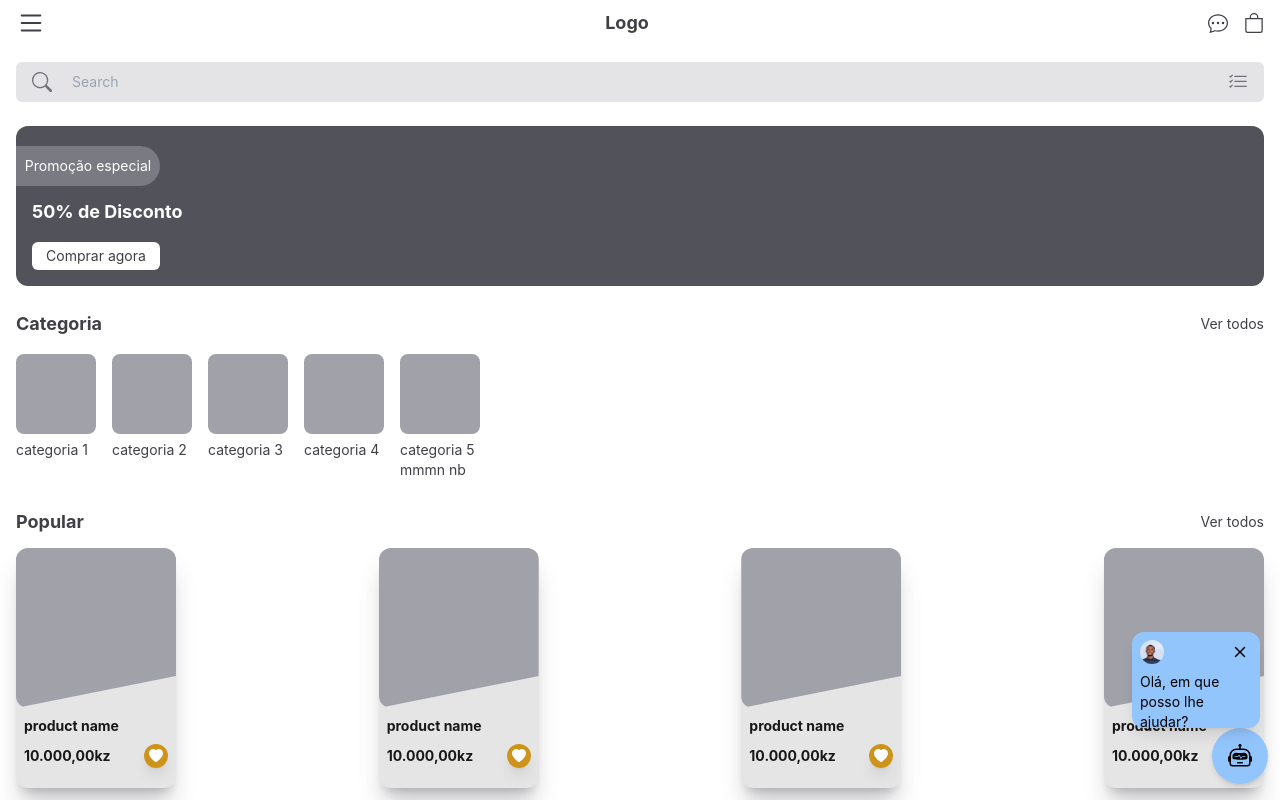
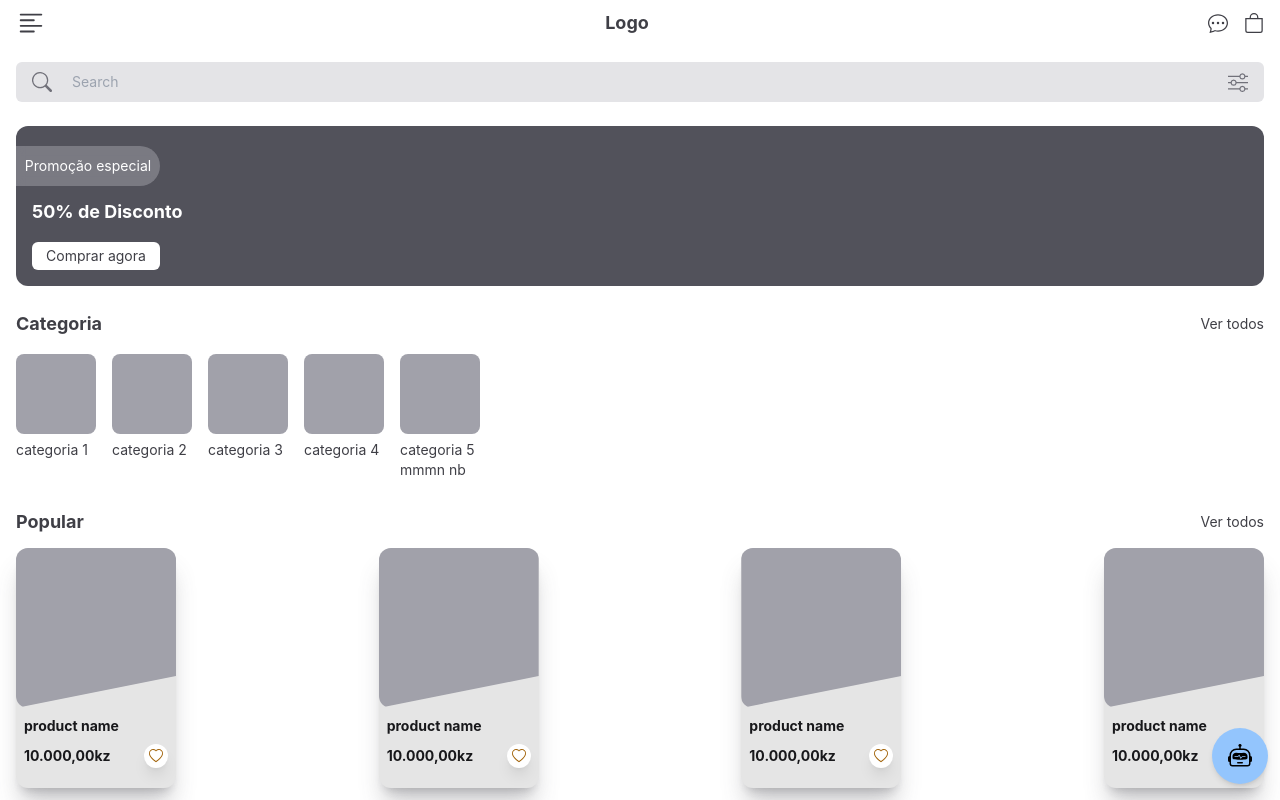
Before and after one commit to Plamedi-Pindi/Little-Ecommerce, a React (Vite) app: page / in a window 1280 px wide. Built offline with nearby package versions, Linux system fonts and the light colour scheme.

Commit message:
Changes: new icons

```diff
--- a/src/components/Cards/ProductCard.jsx
+++ b/src/components/Cards/ProductCard.jsx
@@ -13,9 +13,9 @@ export default function ProductCard({ title, isLoved }) {
   return (
     <div
         onClick={()=> navigate('/produtos/detalhes')}
-        className="w-40 h-60 bg-neutral-200 shrink-0 rounded-xl mb-7 shadow-xl shadow-zinc-600/30"
+        className=" w-[8.5rem] sl:w-40 h-56 sl:h-60 bg-neutral-200 shrink-0 rounded-xl mb-7 shadow-xl shadow-zinc-600/30"
     >
-      <div className="w-full h-40 rounded-xl bg-zinc-400 clipInverse"></div>
+      <div className="w-full h-36 sl:h-40 rounded-xl bg-zinc-400 clipInverse"></div>
 
       <div className="pl-2 pr-2 mt-2">
         <h3 className="text-sm text-zinc-900 font-bold">{title}</h3>
--- a/src/components/Rate/LoveComponent.jsx
+++ b/src/components/Rate/LoveComponent.jsx
@@ -5,11 +5,11 @@ import { BsHeart, BsHeartFill } from "react-icons/bs";
 
 // Main Functtion
 export default function LoveComponent({ size, font }) {
-  const [isLoved, setIsLoved] = useState(true);
+  const [isLoved, setIsLoved] = useState(false);
 
   // Function to Like or unlike a product
   const handleLoveProductClick = (e) => {
-    e.Propagation
+    e.stopPropagation();
     setIsLoved(!isLoved);
   };
   return (
@@ -24,7 +24,7 @@ export default function LoveComponent({ size, font }) {
       ) : (
         <div
           onClick={handleLoveProductClick}
-          className={`shadow-lg  flex items-center justify-center rounded-full ${size}`}
+          className={`shadow-lg bg-white flex items-center justify-center rounded-full ${size}`}
         >
           <BsHeart className={` ${font} text-yellow-700`} />
         </div>
--- a/src/components/ScrollContainer/HorizontalScrollContainer.jsx
+++ b/src/components/ScrollContainer/HorizontalScrollContainer.jsx
@@ -2,7 +2,7 @@
 
 export default function HorizontalScrollContainer({children}) {
   return (
-    <div className="flex overflow-x-scroll space-x-4 pt-1 pb-1">
+    <div className="flex scrollbar-hidden overflow-x-scroll space-x-4 pt-1 pb-1">
         {children}
     </div>
   )
--- a/src/components/searchForm/SearchForm.jsx
+++ b/src/components/searchForm/SearchForm.jsx
@@ -1,5 +1,5 @@
 // Icons
-import { BsSearch, BsListCheck } from "react-icons/bs"
+import { BsSearch, BsSliders } from "react-icons/bs"
 
 export default function SearchForm() {
   return (
@@ -7,7 +7,7 @@ export default function SearchForm() {
         <form className="bg-zinc-200 w-full flex items-center text-zinc-500 pr-4 pl-4 rounded-md h-10">
             <BsSearch className="text-xl mr-4 "/>
             <input type="text" className="bg-transparent p-1 outline-none text-sm grow" placeholder="Search" />
-            <BsListCheck className="ml-2 text-xl"/>
+            <BsSliders className="ml-2 text-xl"/>
         </form>
     </div>
   )
--- a/src/components/virtualAssistent/VirtualAssistent.jsx
+++ b/src/components/virtualAssistent/VirtualAssistent.jsx
@@ -7,13 +7,12 @@ export default function VirtualAssistent({ font, size, position }) {
       <div
         className={`${size} ${position} fixed z-10 bg-blue-300 shadow-md flex items-center justify-center rounded-full`}
       >
-        <div className="absolute w-32 h-24 rounded-xl bg-blue-300 shadow-lg bottom-14 right-2 p-2">
-          <div className="w-full flex justify-between mb-2">
-            <img src="/robot.jpeg" className="w-6 h-6 rounded-full"/>
+        {/* <div className="absolute w-32 h-20 rounded-xl bg-blue-300 shadow-lg bottom-14 right-2 p-2">
+          <div className="w-full flex justify-end mb-">
             <BsX className="text-2xl" />
           </div>
-          <p className="text-sm">Olá, em que posso lhe ajudar?</p>
-        </div>
+          <p className="text-sm ">Olá, em que posso lhe ajudar?</p>
+        </div> */}
 
         <BsRobot className={`${font} robotJump robotRotate`} />
       </div>
--- a/src/index.css
+++ b/src/index.css
@@ -73,3 +73,7 @@
   }
 
 }
+
+.scrollbar-hidden::-webkit-scrollbar{
+  width: 9px;
+}
--- a/src/layouts/components/Header.jsx
+++ b/src/layouts/components/Header.jsx
@@ -1,18 +1,19 @@
 //Icons
-import { BsList, BsChatDots, BsRobot, BsArrowLeft, BsBag } from "react-icons/bs";
+import { BsList, BsChatDots, BsChevronLeft, BsBag, BsTextLeft } from "react-icons/bs";
 
 export default function Header() {
   return (
     <div className="flex justify-between p-2 pl-4 pr-4 mb-4 items-center">
-      <BsList className="text-3xl text-zinc-700" />
+      <BsTextLeft className="text-3xl text-zinc-700" />
 
-      <h2 className="text-lg font-bold text-zinc-700  flex-grow text-center">Logo</h2>
+      <h2 className="text-lg font-bold text-zinc-700  flex-grow text-center">
+        Logo
+      </h2>
 
       <div className="flex">
         <div>
           <BsChatDots className="text-zinc-700 text-xl mr-4" />
         </div>
-
 
         <div>
           <BsBag className="text-zinc-700 text-xl" />
@@ -22,15 +23,16 @@ export default function Header() {
   );
 }
 
-export const NavigateBackHeader = ({color, backTo}) => {
+export const NavigateBackHeader = ({ color, backTo }) => {
   return (
-    <div className= {`flex justify-between p-2 pl-4 pr-4 mb-4 items-center  ${color}`} >
-      <BsArrowLeft
-        onClick={backTo}
-        className="text-3xl "
-      />
+    <div
+      className={`flex justify-between p-2 pl-4 pr-4 mb-4 items-center  ${color}`}
+    >
+      <button onClick={backTo} className="border rounded-lg w-6 h-6 flex justify-center items-center">
+        <BsChevronLeft  className="text-sm " />
+      </button>
 
-      <div className= {`flex`} >
+      <div className={`flex`}>
         <div>
           <BsChatDots className=" text-xl mr-4" />
         </div>
--- a/tailwind.config.js
+++ b/tailwind.config.js
@@ -3,6 +3,9 @@ export default {
   content: ["./src/**/*.{html,js,jsx}"],
   theme: {
     extend: {},
+    screens: {
+      'sl': '370px'
+    },
   },
   plugins: [],
 }
```
